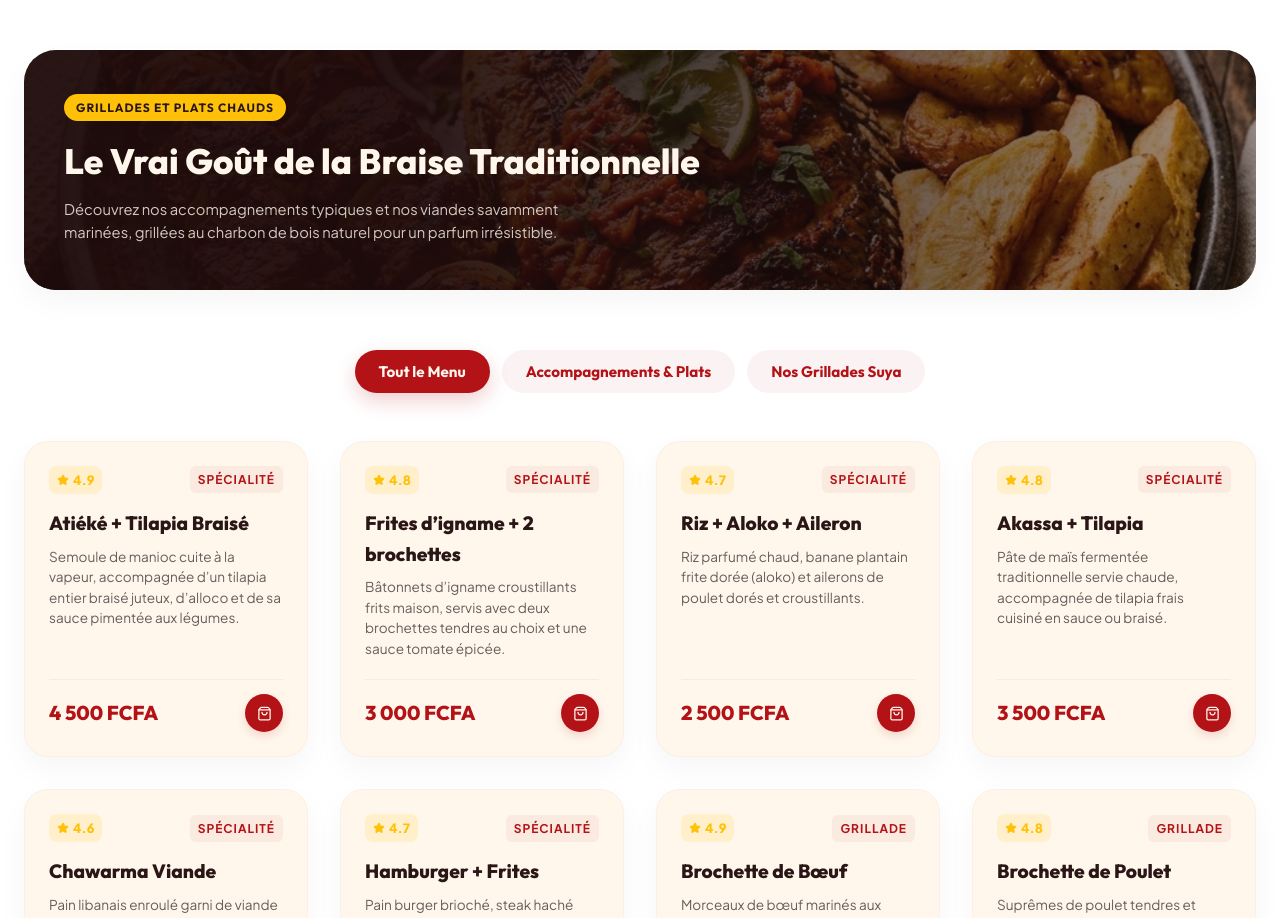
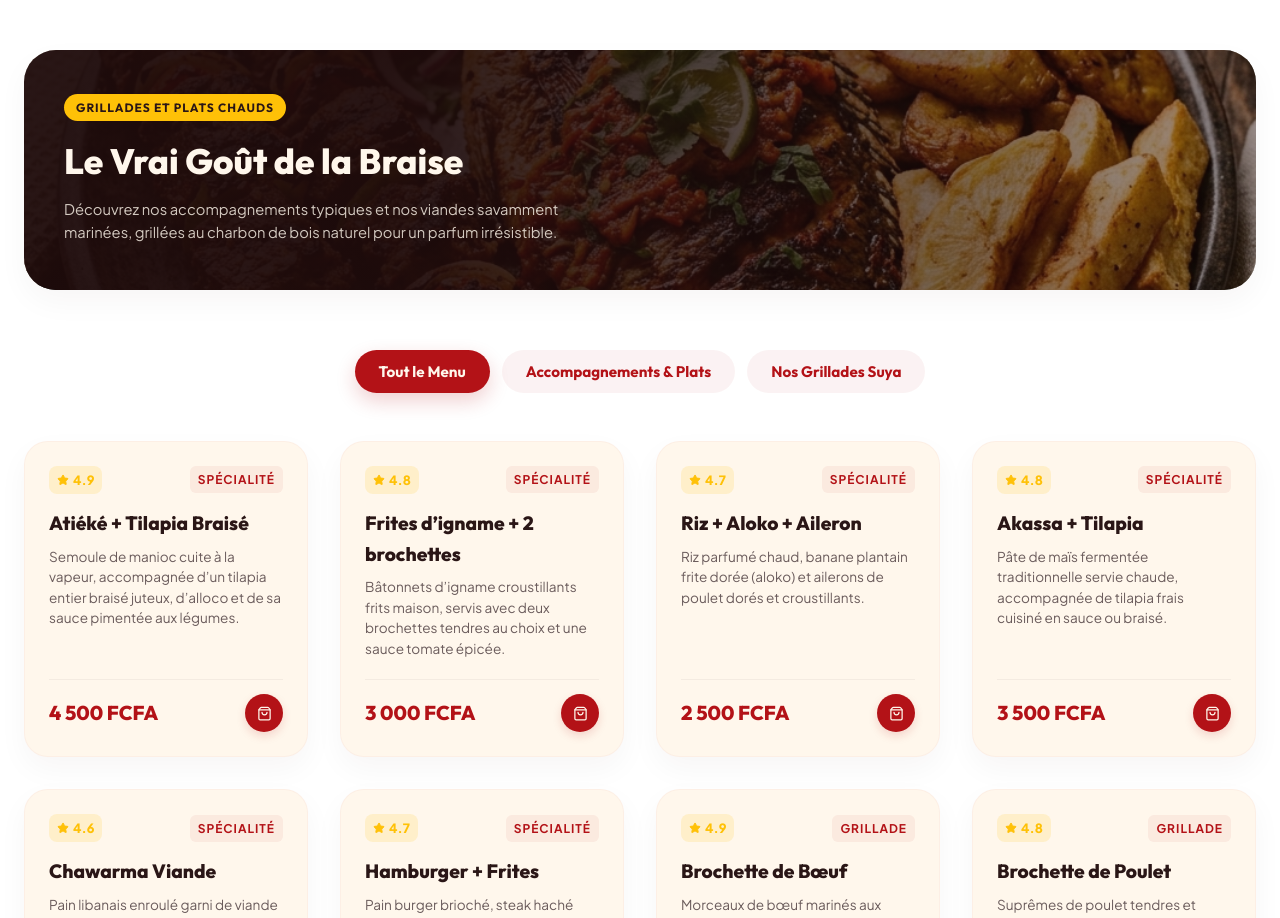
Before and after one commit to aikoulrich9-boop/brochetterie-landing-page, a React (Vite) app: page / in a window 1280 px wide. Shown: the part 3580-4498 px from the top of the page. Built offline with nearby package versions, Linux system fonts and the light colour scheme.

Commit message:
style(menu): remove 'Traditionnelle' from banner title

```diff
--- a/src/components/Menu.jsx
+++ b/src/components/Menu.jsx
@@ -225,7 +225,7 @@ export default function Menu() {
                 margin: '0 0 8px 0'
               }}
             >
-              Le Vrai Goût de la Braise Traditionnelle
+              Le Vrai Goût de la Braise
             </h3>
             <p
               style={{
```
